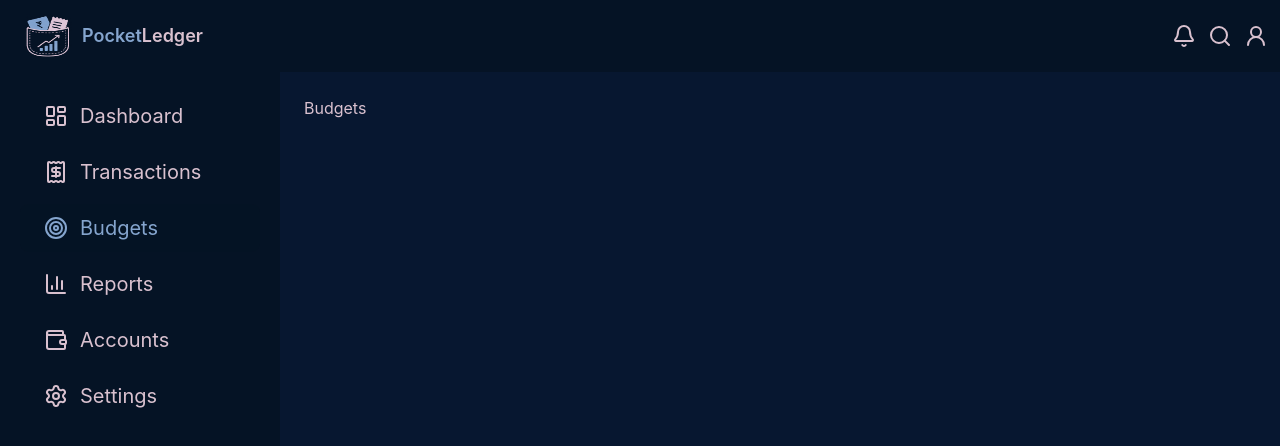
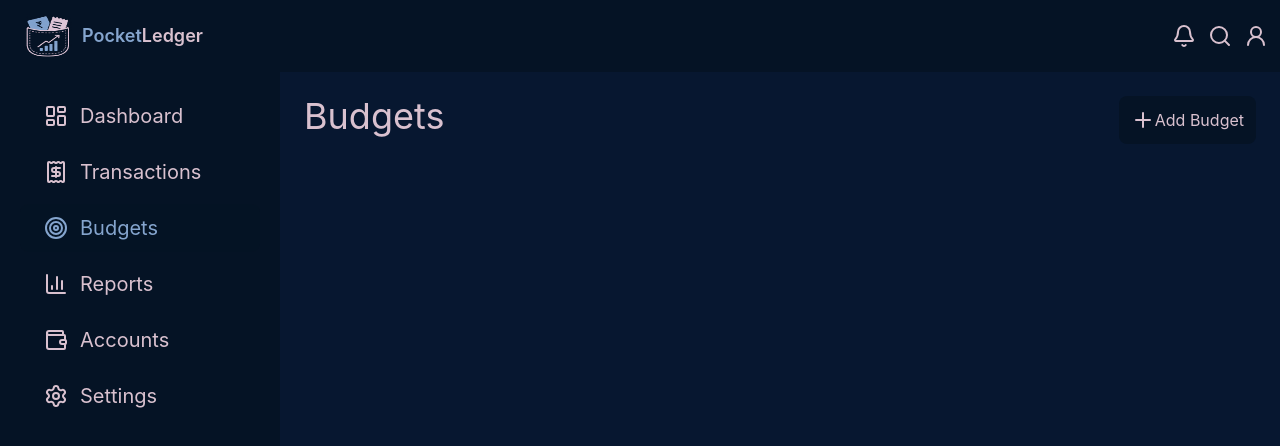
Before and after one commit to priya-0110/PocketLedger, a React (Vite) app in the folder client/: page /budgets in a window 1280 px wide. Shown: the top 446 px of the page. Built offline with nearby package versions, Linux system fonts and the light colour scheme.

Commit message:
Adding Budget Page and fixing login

```diff
--- a/client/src/pages/Budgets.jsx
+++ b/client/src/pages/Budgets.jsx
@@ -1,7 +1,11 @@
+import { Plus } from "lucide-react";
 function Budgets(){
     return(
+        <div className="flex justify-between">
+        <h2 className="text-4xl">Budgets</h2>
         <div>
-            <h1>Budgets</h1>
+            <button className="bg-background flex px-3 py-3 rounded-lg border-border" ><Plus/>{" "} Add Budget</button>
+        </div>
         </div>
     )
 }
--- a/client/src/pages/Login.jsx
+++ b/client/src/pages/Login.jsx
@@ -3,7 +3,12 @@ import { Eye,EyeOff } from "lucide-react";
 import { Link } from "react-router";
 function Login(){
     const[showPaswword,setShowPassword] = useState(false);
-    const handleSubmit = (e)=>{e.preventDefault()}
+    const [email,setEmail] = useState("")
+    const [password,setPassword] = useState("");
+    const handleSubmit = (e)=>{
+        e.preventDefault();
+
+    }
     return(
         <div className="min-h-screen bg-background flex items-center font-display justify-center px-4">
              <div className="w-full max-w-md bg-primary-hover rounded-2xl p-8">
```
